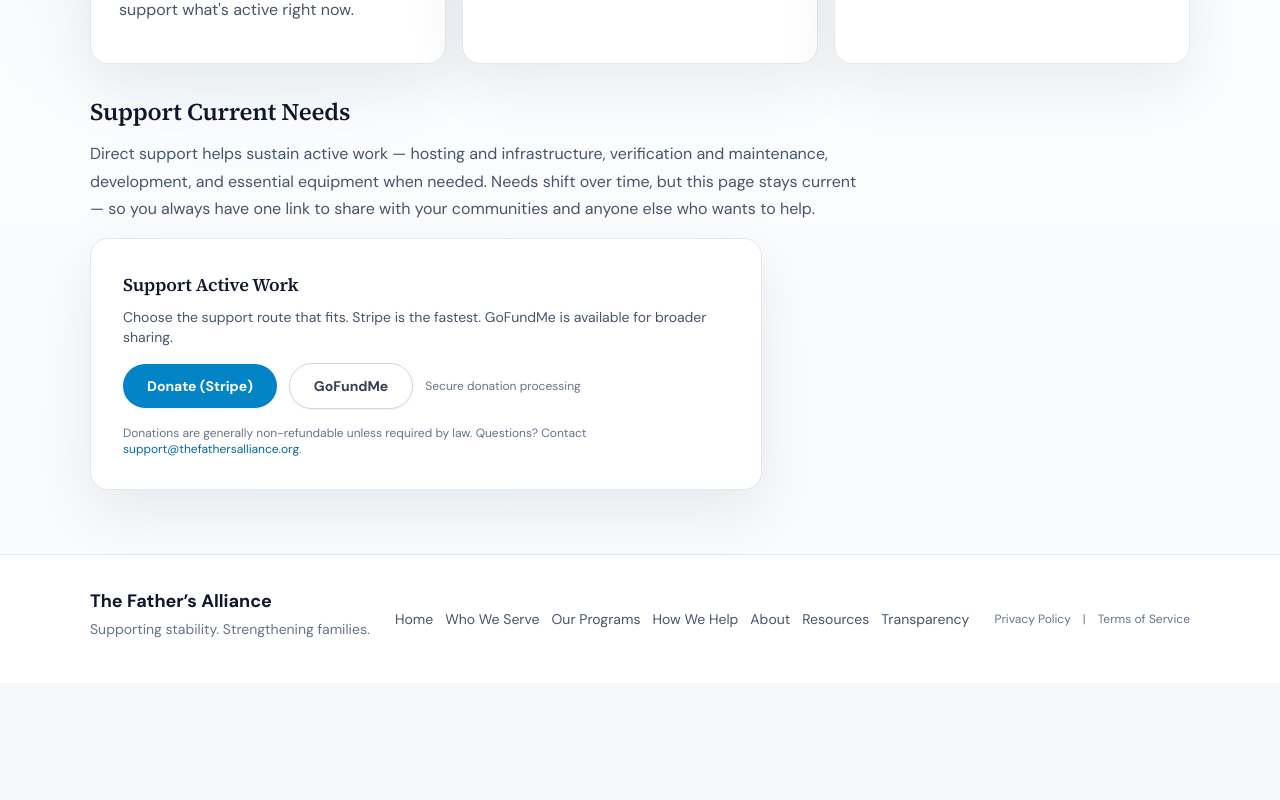
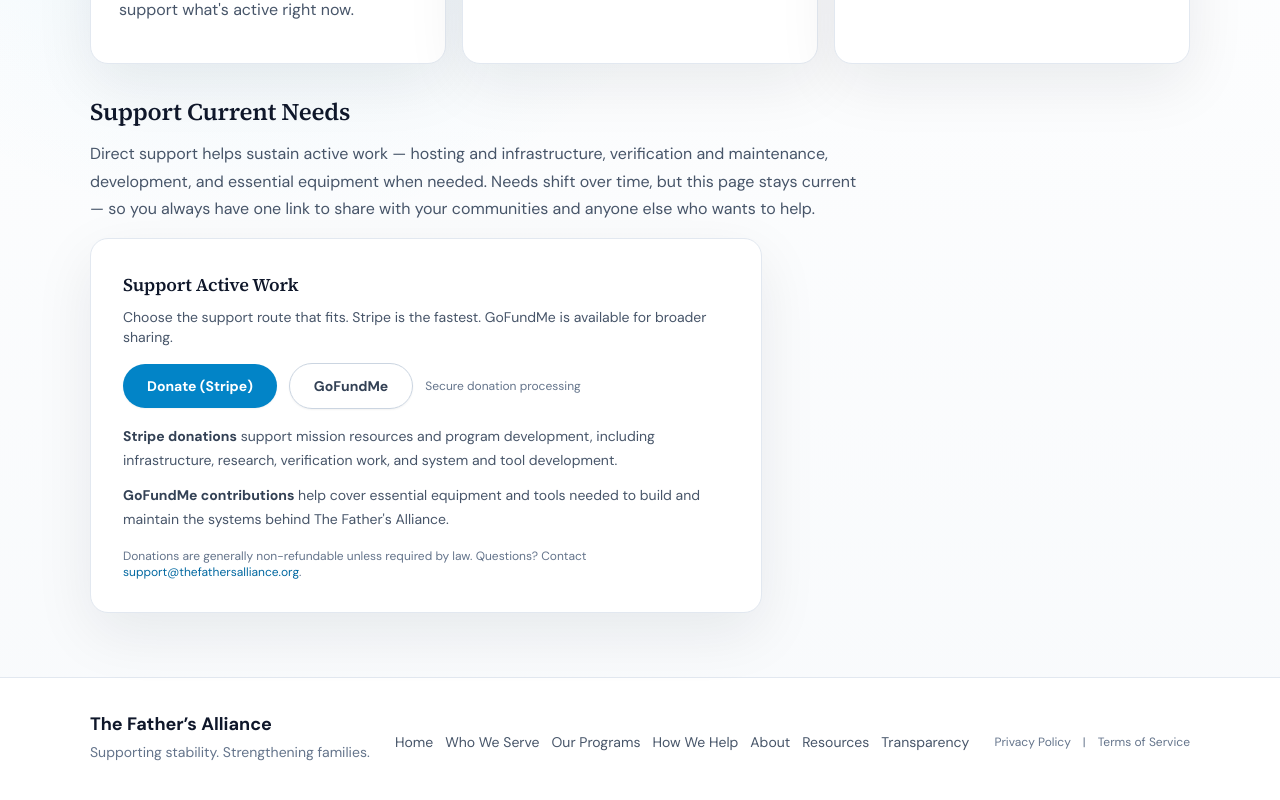
Before and after one commit to FukenMike/resurgence2.0, a React (Vite) app: page /get-involved in a window 1280 px wide. Shown: the part 565-1365 px from the top of the page. Before the commit the page ends 1248 px from the top, so only its background shows below. Built offline with nearby package versions, Linux system fonts and the light colour scheme.

Commit message:
Add explanatory text for donation options on Get Involved page

```diff
--- a/src/pages/get-involved.tsx
+++ b/src/pages/get-involved.tsx
@@ -83,6 +83,15 @@ export default function GetInvolved() {
             <span className="text-xs text-slate-500">{getInvolvedCopy.support.stripe.note}</span>
           </div>
 
+          <div className="space-y-3 text-sm text-slate-600">
+            <p>
+              <strong className="font-semibold text-slate-700">Stripe donations</strong> support mission resources and program development, including infrastructure, research, verification work, and system and tool development.
+            </p>
+            <p>
+              <strong className="font-semibold text-slate-700">GoFundMe contributions</strong> help cover essential equipment and tools needed to build and maintain the systems behind The Father's Alliance.
+            </p>
+          </div>
+
           {/* Optional GoFundMe embed (feature-flagged) */}
           {getInvolvedCopy.support.embed.enabled && (
             <div className="gfm-embed" data-url={getInvolvedCopy.support.embed.widgetUrl}></div>
```
